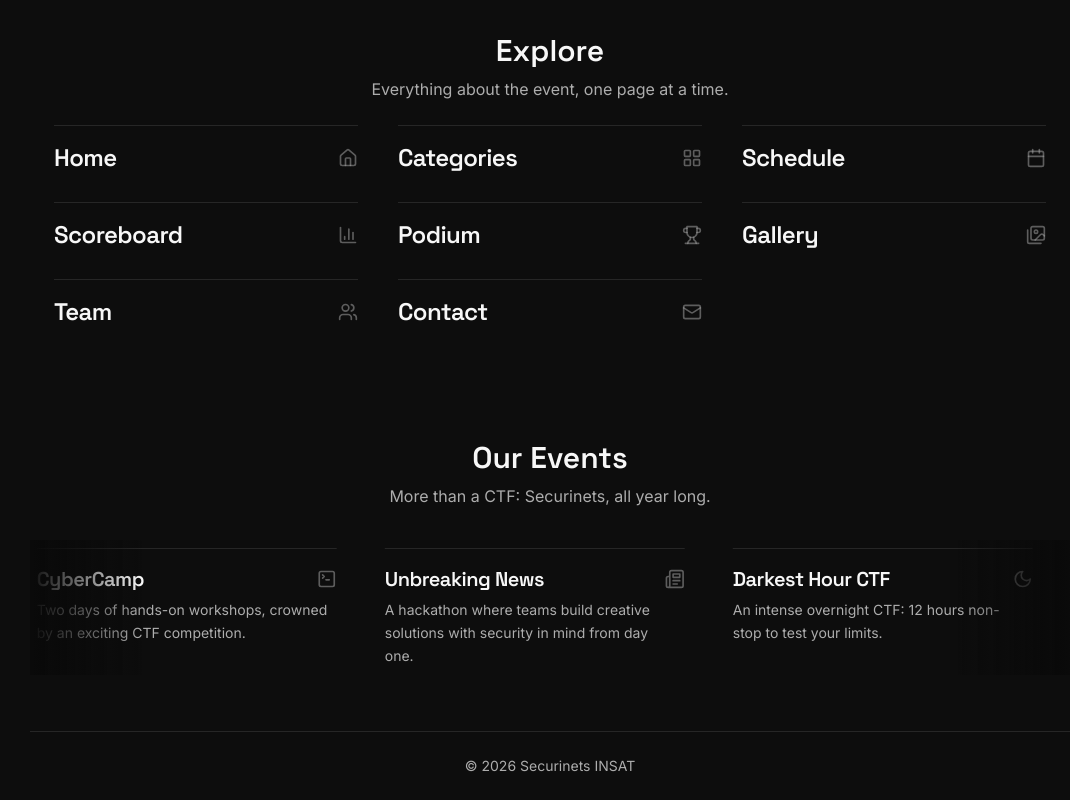
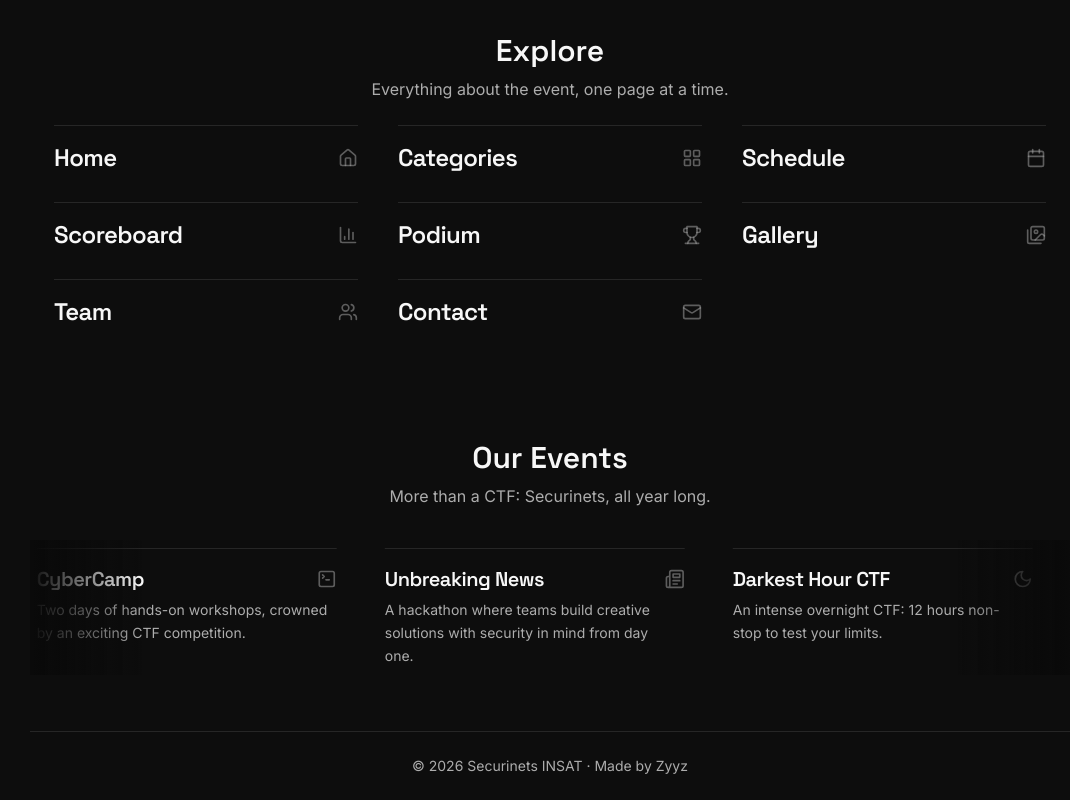
Before and after one commit to Zyyz2/ctf-quals.securinets.tn, a React (Vite) app: page / in a window 1280 px wide. Shown: the part 968-1768 px from the top of the page, without its empty margins (210-1280 px from the left). Built offline with nearby package versions, Linux system fonts and the light colour scheme.

Commit message:
chore: add Made by Zyyz credit to footer

```diff
--- a/src/components/Layout.tsx
+++ b/src/components/Layout.tsx
@@ -182,7 +182,7 @@ const Layout = () => {
 
         <footer className="border-t border-border">
           <div className="container mx-auto px-4 pb-6 pt-6 text-center text-sm text-muted-foreground">
-            <div>© {new Date().getFullYear()} Securinets INSAT</div>
+            <div>© {new Date().getFullYear()} Securinets INSAT · Made by Zyyz</div>
           </div>
         </footer>
       </div>
```
